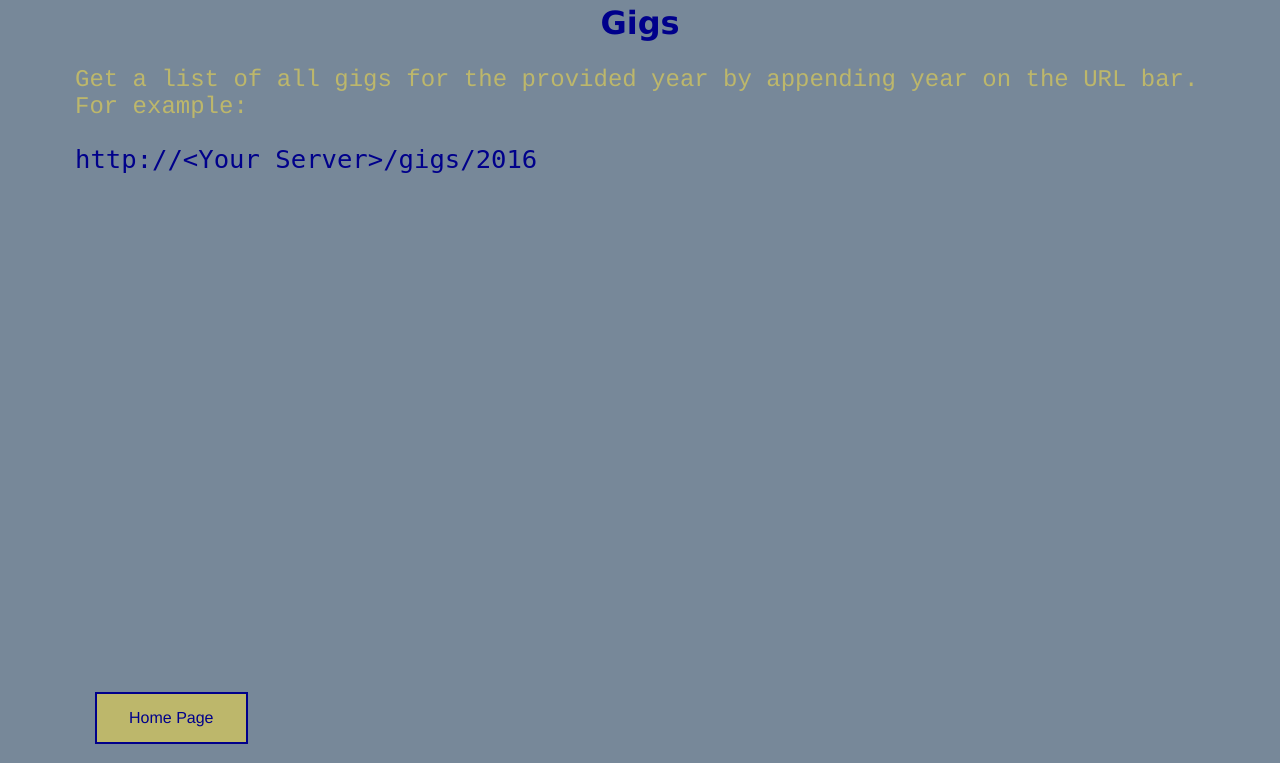
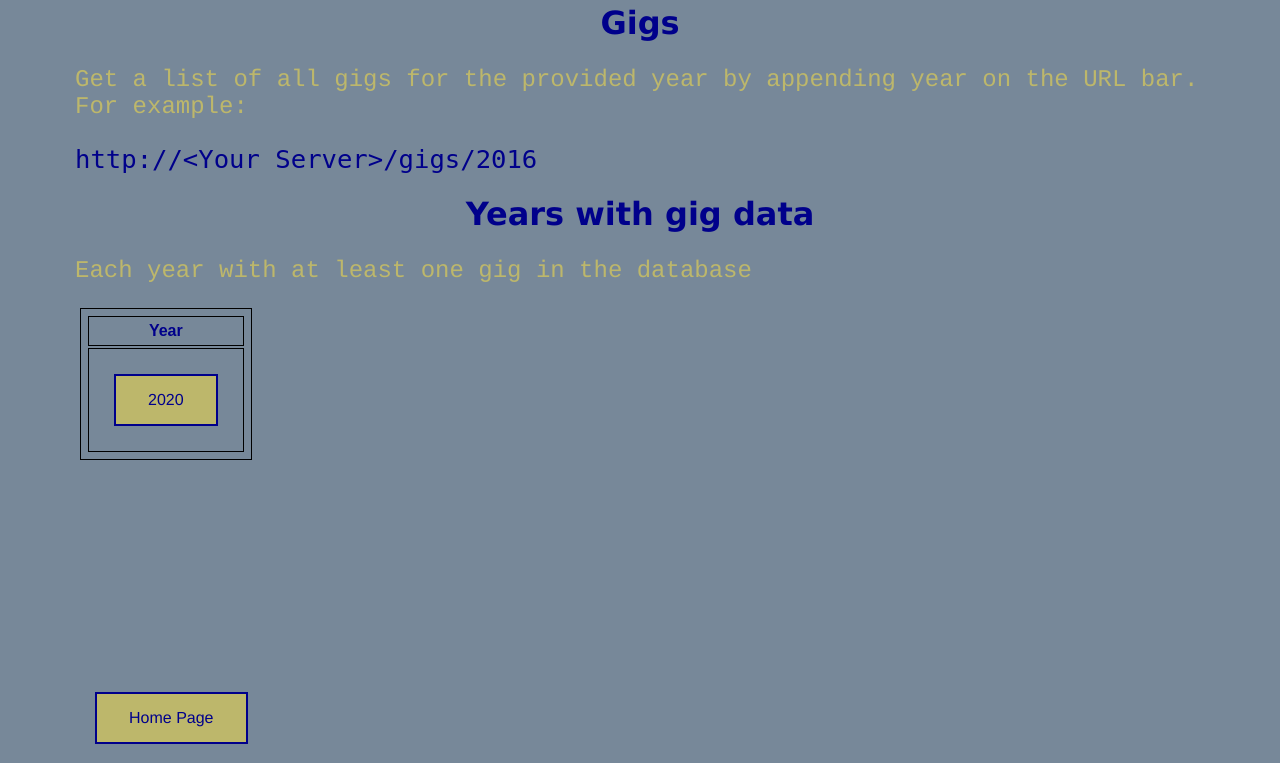
Before and after one commit to stuarth-inova/gig-mileage-and-pay, a Flask app: page /gigs in a window 1280 px wide. Shown: the part 201-964 px from the top of the page. Run offline with Flask 2, Linux system fonts and the light colour scheme; tables that the repository leaves empty hold one stand-in row (values such as "Sample post").

Commit message:
List all years (#17)
* static list of unique years working

* finished intial table of buttons

* clean up

```diff
--- a/app.py
+++ b/app.py
@@ -59,7 +59,15 @@ def venue_list():
 @app.route('/gigs')
 @app.route('/gigs/')
 def gigs():
-    return render_template('gigs.html')
+    return render_template('gigs.html', unique_years=unique_year_list())
+
+
+def unique_year_list():
+    years = []
+    for gig_date in db.session.query(Gig.gig_date):
+        years.append(gig_date[0].year)
+    unique_years = sorted(set(years))
+    return unique_years
 
 
 @app.route('/gigs/<gig_year>')
@@ -193,6 +201,8 @@ def update_venue(venue, trip_origin):
     """
     Process form data to update existing venue with missing round-trip mileage
     :return:
+
+    ToDo: what is this doing? looks like its not hooked up to anything
     """
     if request.method == 'POST':
         result = request.form
--- a/templates/gig_details.html
+++ b/templates/gig_details.html
@@ -23,5 +23,7 @@
     </tr>
     {% endfor %}
 </table>
-
+    <form method="get" action='/gigs'>
+        <button id="gigsListButton", class="button" >Gigs</button>
+    </form>
 {% endblock %}
--- a/templates/gigs.html
+++ b/templates/gigs.html
@@ -7,5 +7,22 @@
 <h1>Gigs</h1>
 <p>Get a list of all gigs for the provided year by appending year on the URL bar. For example:</p>
 <code>http://&lt;Your Server&gt;/gigs/2016</code>
-<p></p>
+
+<h1>Years with gig data</h1>
+<p>Each year with at least one gig in the database</p>
+
+<table class="FancyTable" cellpadding="10px">
+  <tr>
+    <th class="FancyTable">Year</th>
+  </tr>
+  {% for year in unique_years %}
+  <tr>
+    <td class="FancyTable">
+      <form method="get" action='/gigs/{{ year }}'>
+        <button id="gigs{{ year }}Button", class="button" >{{ year }}</button>
+      </form>
+    </td>
+  </tr>
+  {% endfor %}
+</table>
 {% endblock %}
--- a/templates/index.html
+++ b/templates/index.html
@@ -24,6 +24,9 @@
     <form method="get" action='/gigs/submit'>
         <button id="gigSubmitForm", class="button" >Input New Gig!</button>
     </form>
+    <form method="get" action='/gigs'>
+        <button id="gigsListButton", class="button" >Gigs</button>
+    </form>
 
 <h2>Venue Management</h2>
     <form method="get" action='/venue-list'>
```
